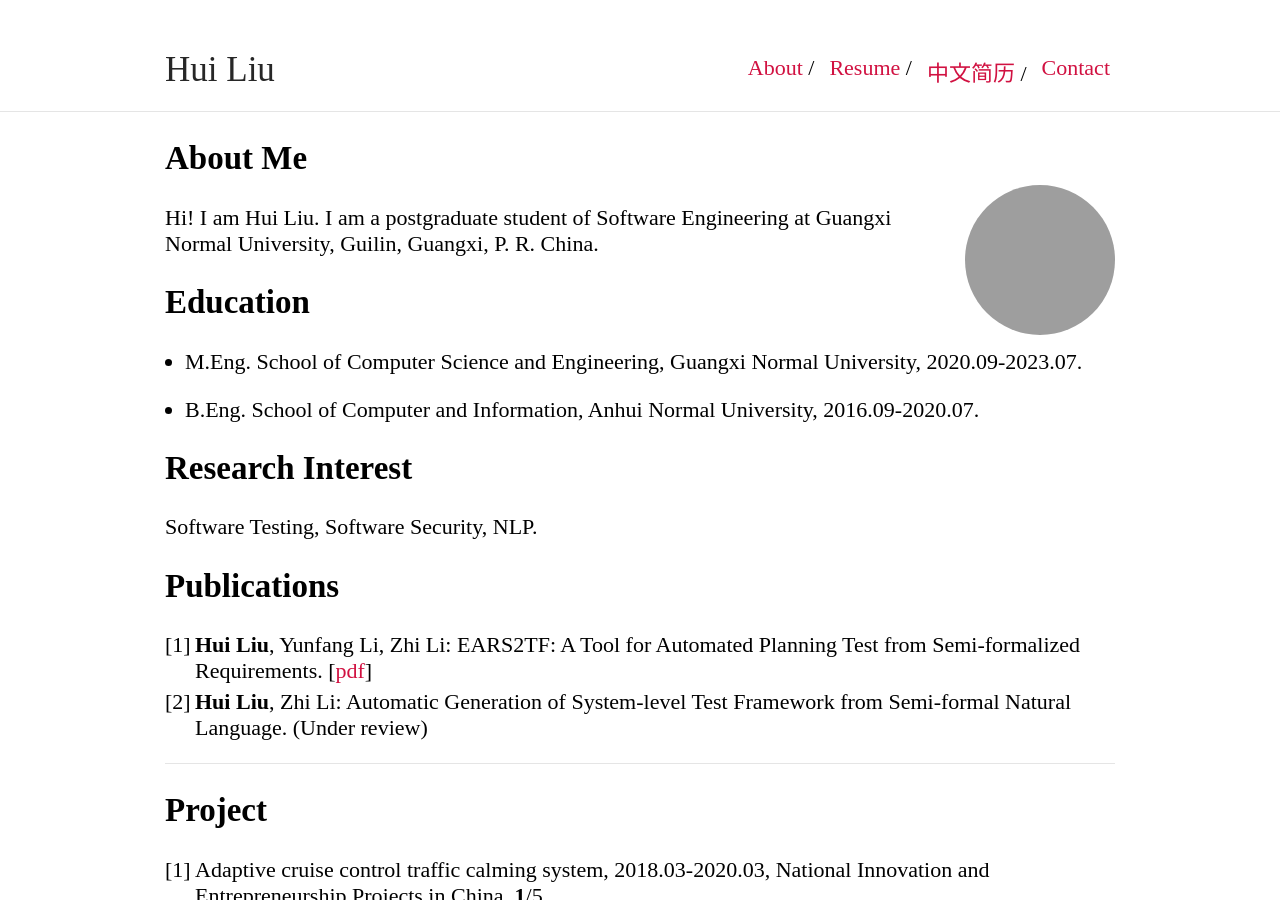
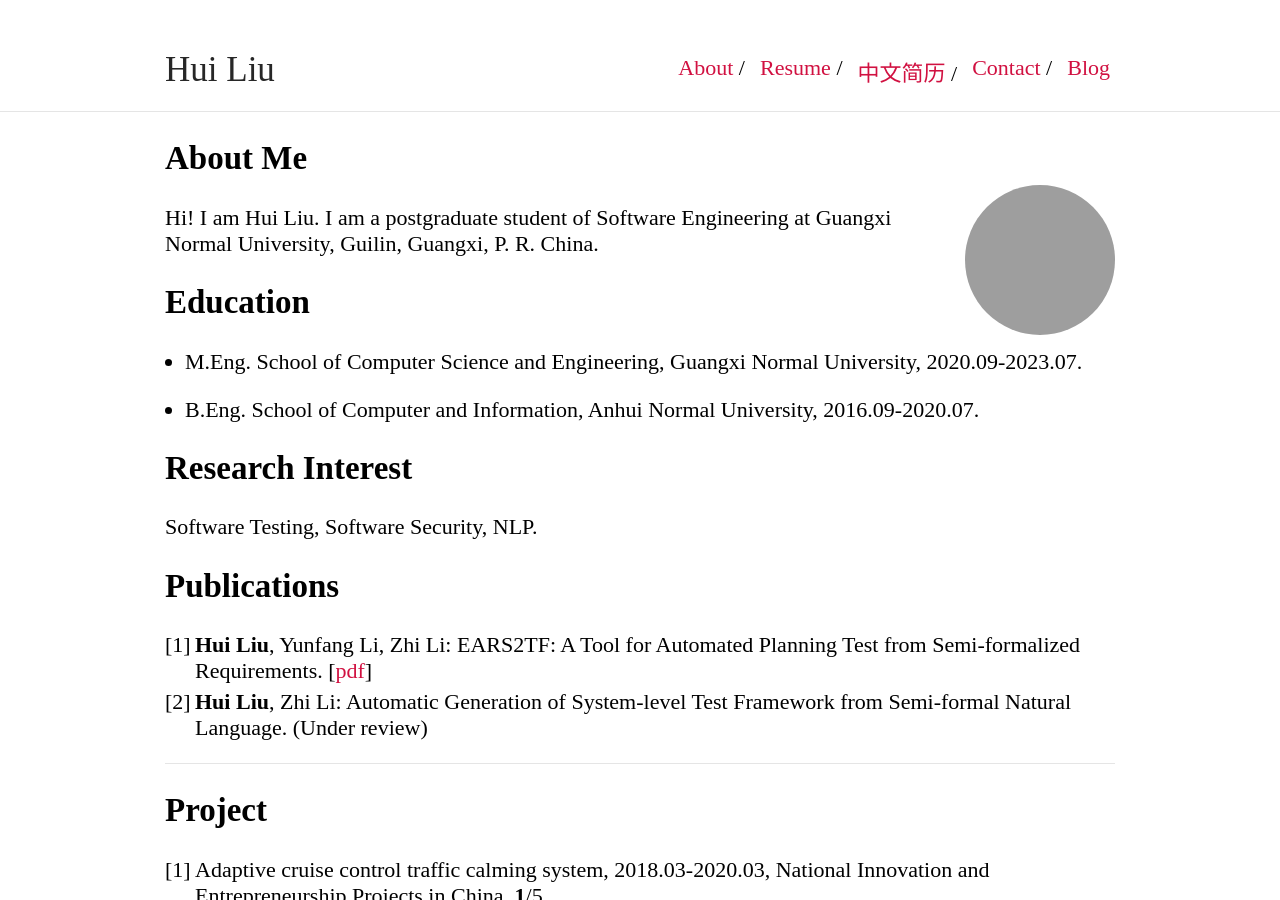
Before and after one commit to aloeordown/huiliu, a Jekyll site: the page built from index.md, in a window 1280 px wide and 900 px high. Built offline with Jekyll 4.4.1, drawn with Linux system fonts in a browser that asks for light colours; our own code applies the rules of GitHub Pages for plain Markdown files; grey boxes are pictures that could not be loaded.

Commit message:
Update _config.yml

```diff
--- a/_config.yml
+++ b/_config.yml
@@ -24,3 +24,5 @@ nav:
    link: "HuiLiuChineseVer.pdf"
  - name: "Contact"
    link: "contact"
+ - name: "Blog"
+   link: "https://aloeordown.github.io/"
```
